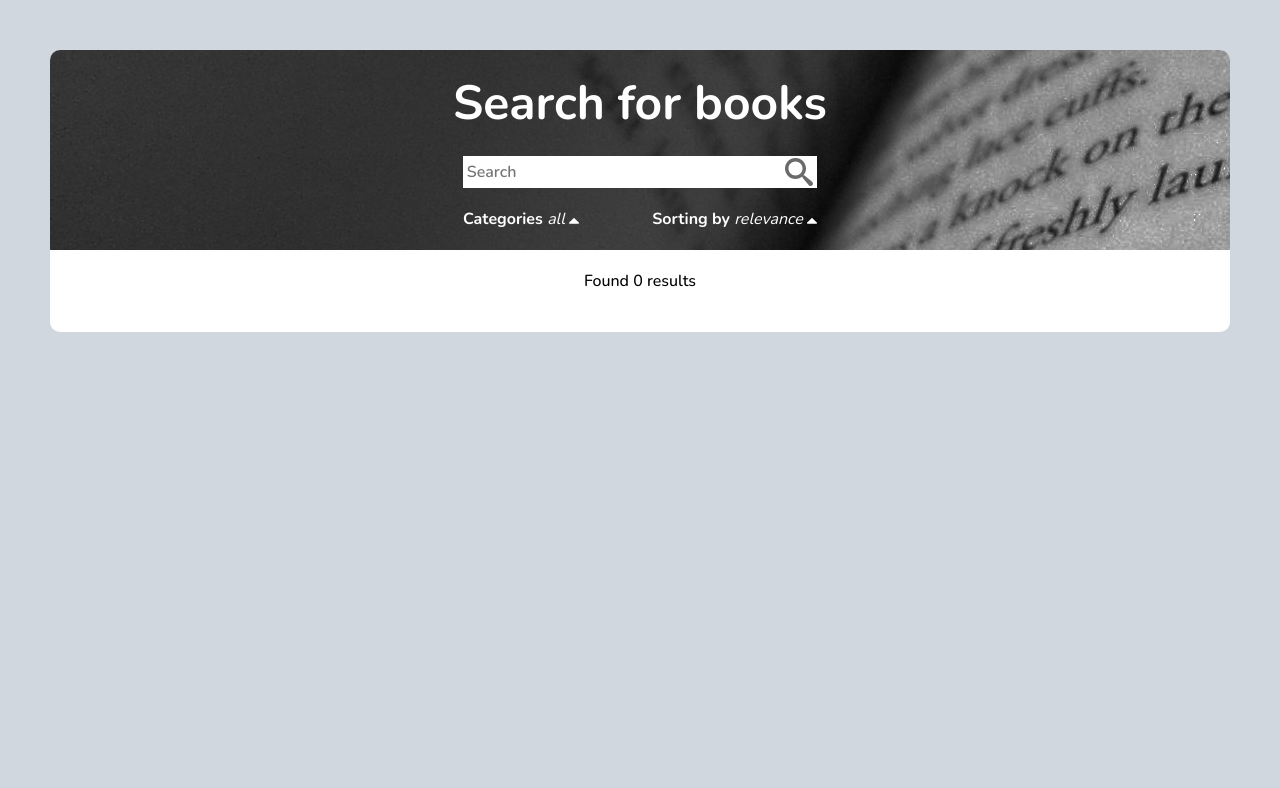
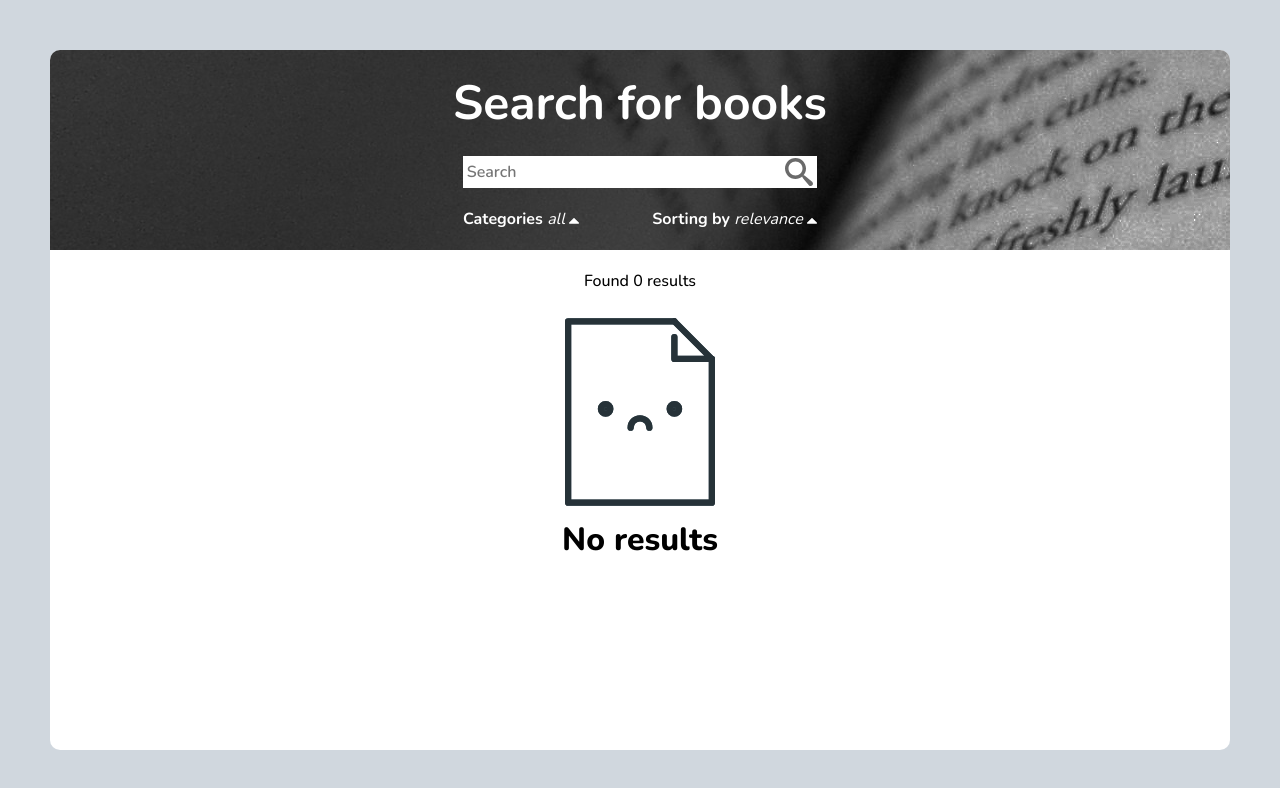
Before and after one commit to GadMinz/google-books, a React (Create React App) app: page / in a window 1280 px wide. Shown: the top 788 px of the page. Built offline with nearby package versions, Linux system fonts and the light colour scheme.

Commit message:
Add No results

```diff
--- a/src/pages/Main.jsx
+++ b/src/pages/Main.jsx
@@ -1,6 +1,7 @@
 import React from "react";
 import Card from "../components/Card";
 import { useSelector } from "react-redux";
+import noResults from "../assets/img/no-results.svg";
 
 const Main = () => {
   const { items, totalItems, status } = useSelector((state) => state.book);
@@ -10,9 +11,18 @@ const Main = () => {
         {status === "loading" ? "Searching..." : `Found ${totalItems} results`}
       </div>
       <div className="main__cards">
-        {status === "loading"
-          ? ""
-          : items.map((obj) => <Card key={obj.id} {...obj.volumeInfo} />)}
+        {status === "loading" ? (
+          ""
+        ) : totalItems > 0 ? (
+          items.map((obj) => <Card key={obj.id} {...obj.volumeInfo} />)
+        ) : (
+          <div className="no-results">
+            <div className="no-results--img">
+              <img width={200} src={noResults} alt="noResults" />
+            </div>
+            <div className="no-results--title">No results</div>
+          </div>
+        )}
       </div>
     </div>
   );
--- a/src/scss/App.scss
+++ b/src/scss/App.scss
@@ -11,7 +11,7 @@ body {
 
 .wrapper {
   width: calc(100vw - 100px);
-  height: 100%;
+  min-height: calc(100vh - 100px);
   background-color: #fff;
   margin: 50px auto;
   border-radius: 10px;
@@ -19,6 +19,7 @@ body {
   overflow: hidden;
   @media (max-width: 540px) {
     width: 100vw;
+    min-height: 100vh;
     margin: 0;
   }
 }
@@ -37,6 +38,17 @@ body {
     row-gap: 20px;
     align-items: center;
     justify-content: center;
+  }
+}
+
+.no-results {
+  display: flex;
+  flex-direction: column;
+  align-items: center;
+  justify-content: center;
+  &--title {
+    font-weight: 800;
+    font-size: 32px;
   }
 }
 
```
Also changed, not shown: src/assets/img/no-results.svg (added).
